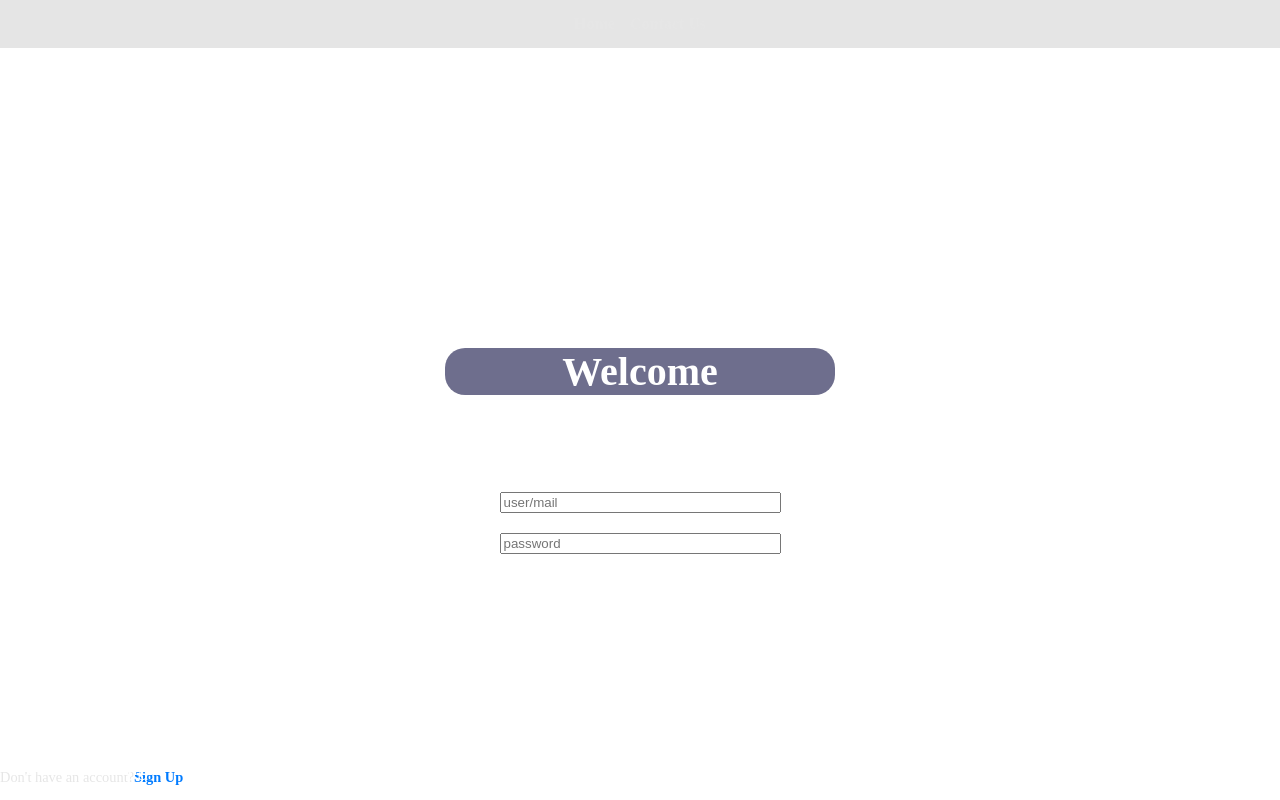
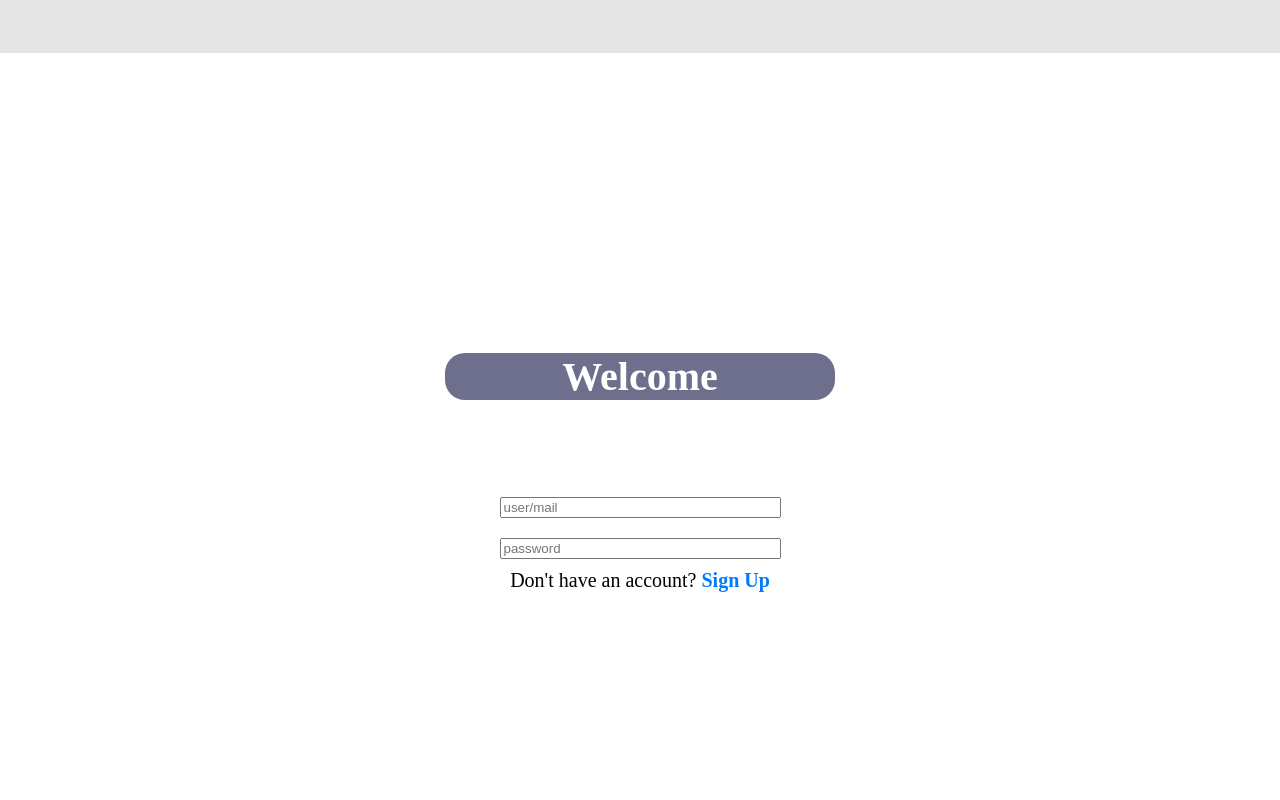
Before and after one commit to Ahadinho/Grupp6-test, a plain HTML site: page index.html in a window 1280 px wide. Shown: the top 800 px of the page. Drawn offline with Linux system fonts and the light colour scheme.

Commit message:
signup update

```diff
--- a/index.html
+++ b/index.html
@@ -21,10 +21,13 @@
     <form>
          <input type="text" placeholder="user/mail">
     <input type="password" placeholder="password">
+    <nav>  Don't have an account?
+    <a href="contact.html" style="color: #007bff; text-decoration: none; font-weight: bold;">Sign Up</a></nav>
 
-<p class="sign-up" style="margin-top: 15px; font-size: 0.9rem; text-align: center; color: #e6e6e6;">
-    Don't have an account?
-    <a href="contact.html" style="color: #007bff; text-decoration: none; font-weight: bold;">Sign Up</a>
+
+<p style="display: flex ;margin: 15px; font-size: 0.9rem; text-align: center; justify-content: center; color: #e6e6e6;">
+
+    <a href="contact.html" style="color: #007bff; text-decoration: none; font-weight: bold;"></a>
 </p>
 <p>
     Öppettider
--- a/style.css
+++ b/style.css
@@ -49,5 +49,7 @@
     color:white;
     left: 0px;
     bottom: 0px;
-
 }
+nav {
+    font-size: 20px;
+}
```
